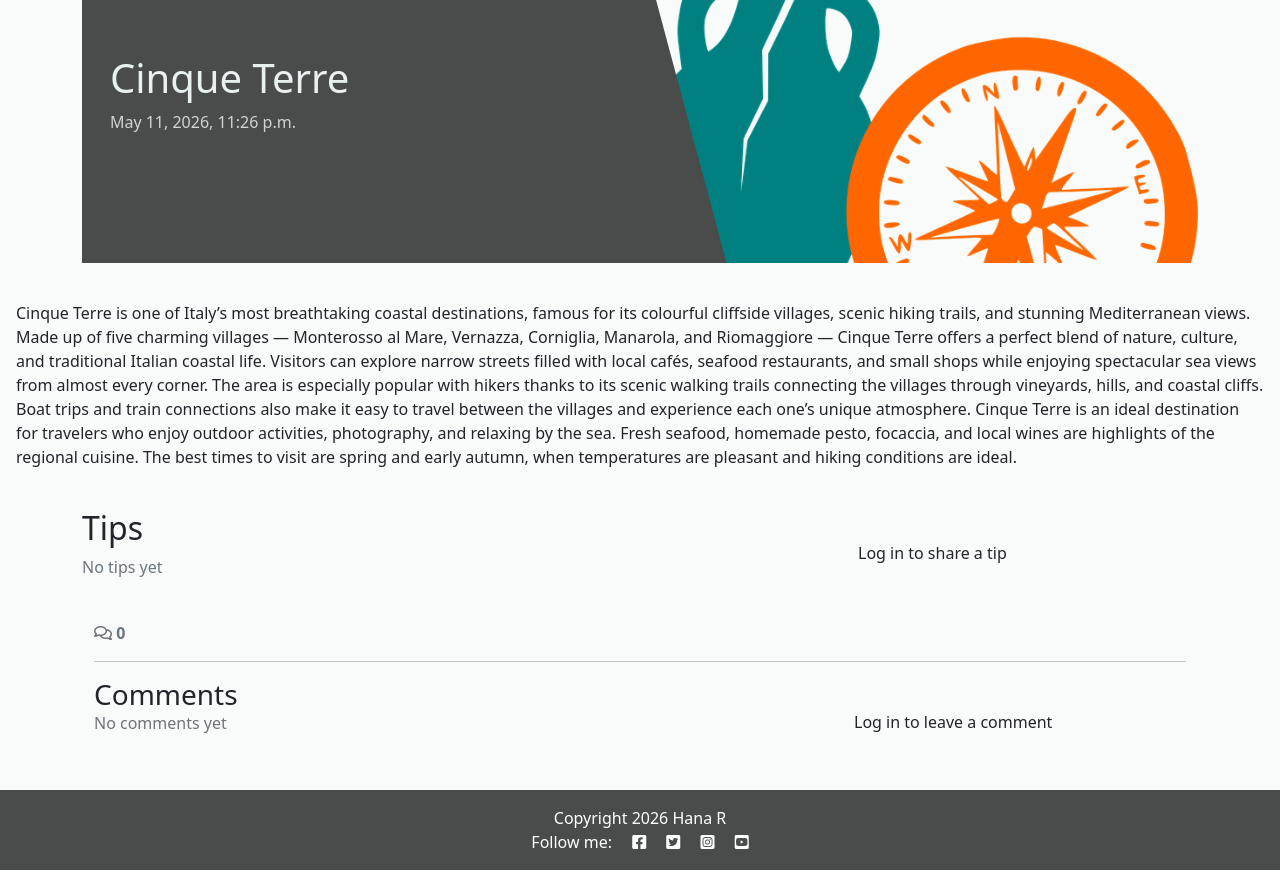
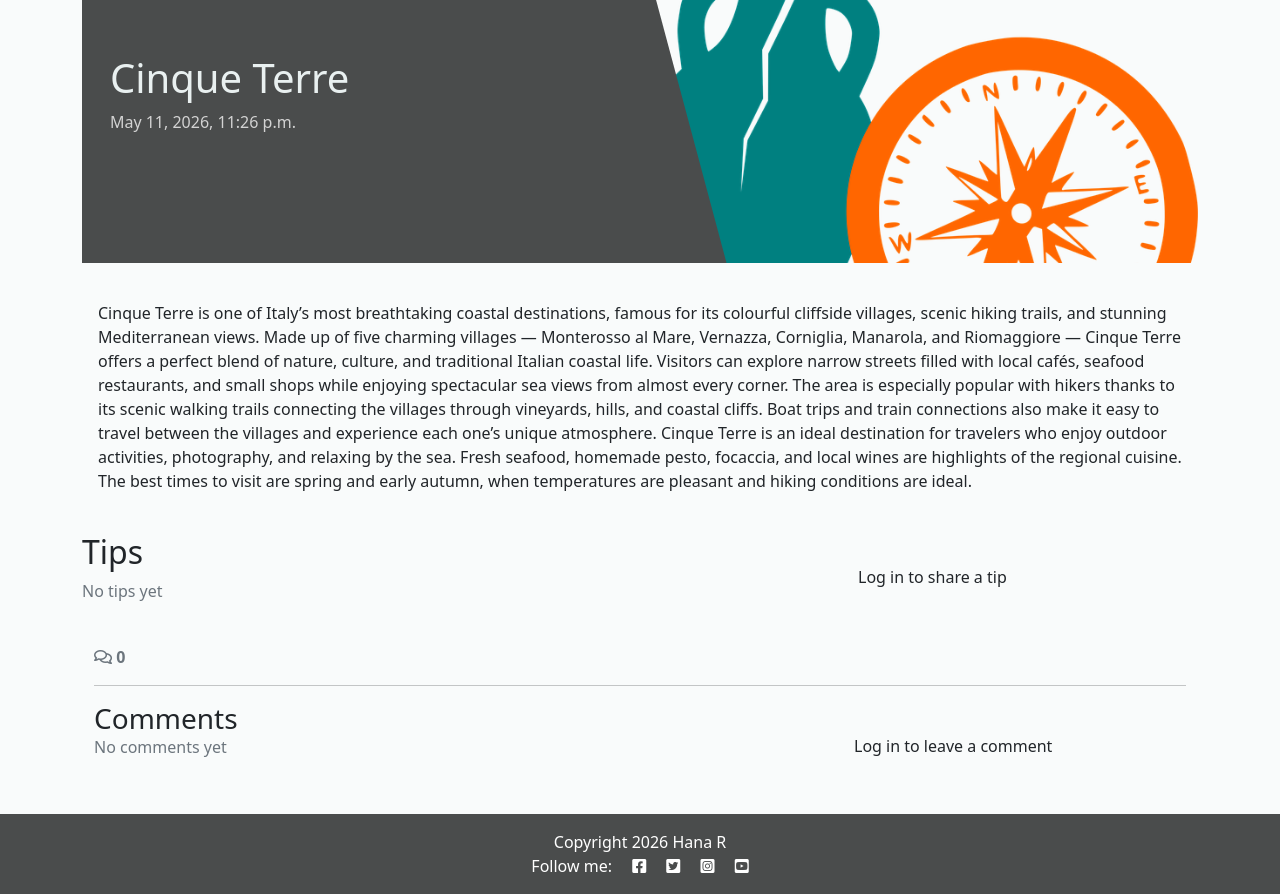
Before and after one commit to Rubina1978/roam-ready, a Django app: page /12/ in a window 1280 px wide. Shown: the part 127-1021 px from the top of the page. Before the commit the page ends 997 px from the top, so only its background shows below. Run offline with Django 4.2, Linux system fonts and the light colour scheme; data comes from the database, SQL or seed files in the repository; some libraries are stand-ins or nearby versions.

Commit message:
correct stray tags

```diff
--- a/destinations/templates/destinations/destination_detail.html
+++ b/destinations/templates/destinations/destination_detail.html
@@ -24,8 +24,9 @@
 </div>
 
 
-    </div>
-        <div class="col card mb-4  mt-3 left  top">
+    <div class="container">
+        <div class="row">
+            <div class="col card mb-4  mt-3 left  top">
             <div class="card-body ">
 
                 <!-- The post content goes inside the card-text. -->
@@ -33,6 +34,7 @@
                 <p class="card-text">
                     {{ destination.description | safe }}
                 </p>
+            </div>
             </div>
         </div>
     </div>
```
